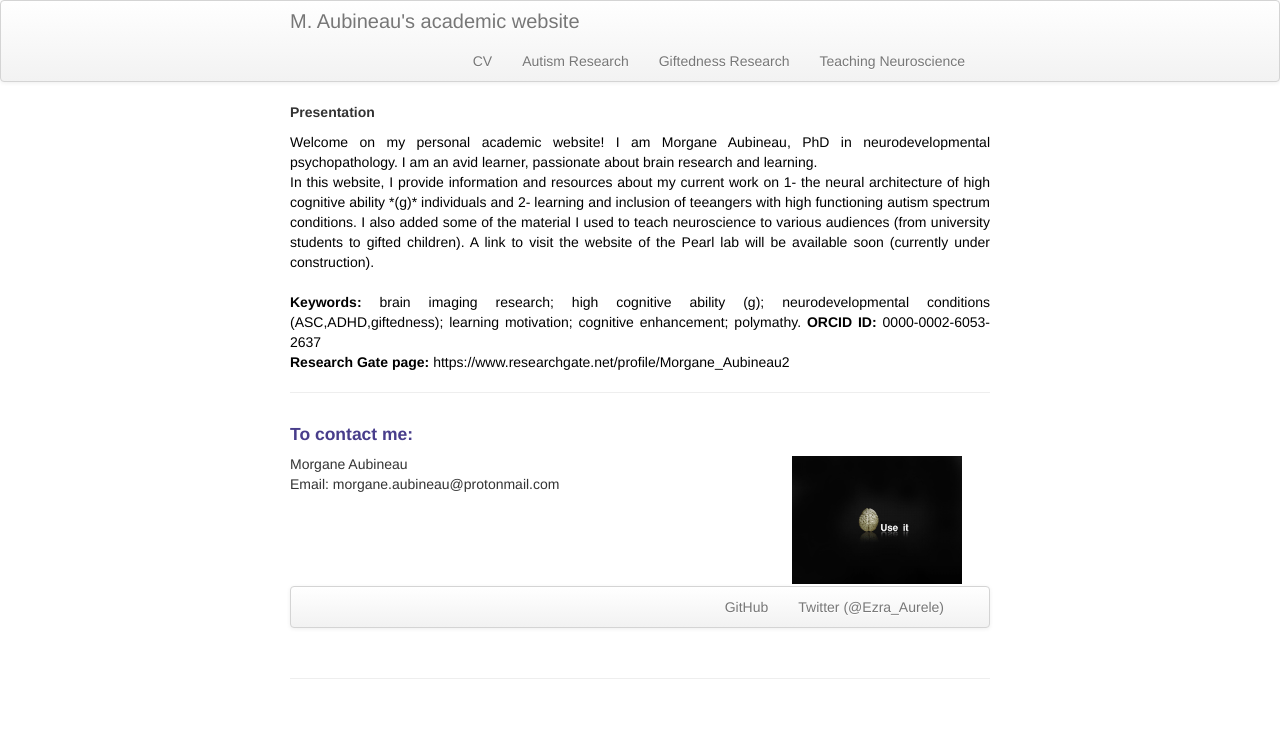
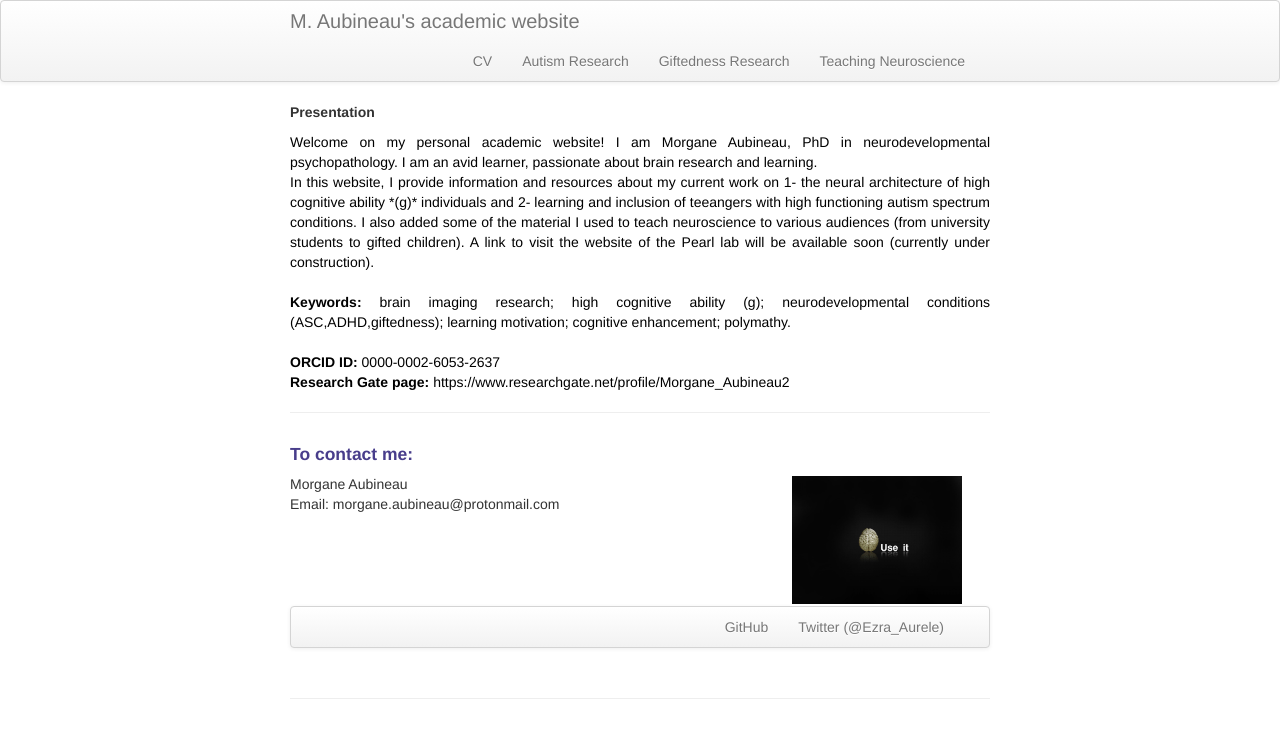
Before and after one commit to morgane-aubineau/My_personal_website, a Jekyll site: the page built from index.md, in a window 1280 px wide. Shown: the top 738 px of the page. Built offline with Jekyll 4.4.1, drawn with Linux system fonts in a browser that asks for light colours.

```diff
--- a/index.md
+++ b/index.md
@@ -16,7 +16,7 @@ keywords: Brain, Intellectual Giftedness, Autism Spectrum Conditions, Polymathy
 <p class="intro">Welcome on my personal academic website! I am Morgane Aubineau, PhD in neurodevelopmental psychopathology. I am an avid learner, passionate about brain research and learning. <br>
 In this website, I provide information and resources about my current work on 1- the neural architecture of high cognitive ability *(g)* individuals and 2- learning and inclusion of teeangers with high functioning autism spectrum conditions. I also added some of the material I used to teach neuroscience to various audiences (from university students to gifted children). A link to visit the website of the Pearl lab will be available soon (currently under construction).<br><br>
 
-<strong>Keywords:</strong> brain imaging research; high cognitive ability (g); neurodevelopmental conditions (ASC,ADHD,giftedness); learning motivation; cognitive enhancement; polymathy.
+<strong>Keywords:</strong> brain imaging research; high cognitive ability (g); neurodevelopmental conditions (ASC,ADHD,giftedness); learning motivation; cognitive enhancement; polymathy.<br><br>
 
 <strong>ORCID ID:</strong> 0000-0002-6053-2637 <br>
 <strong>Research Gate page:</strong> https://www.researchgate.net/profile/Morgane_Aubineau2
```
